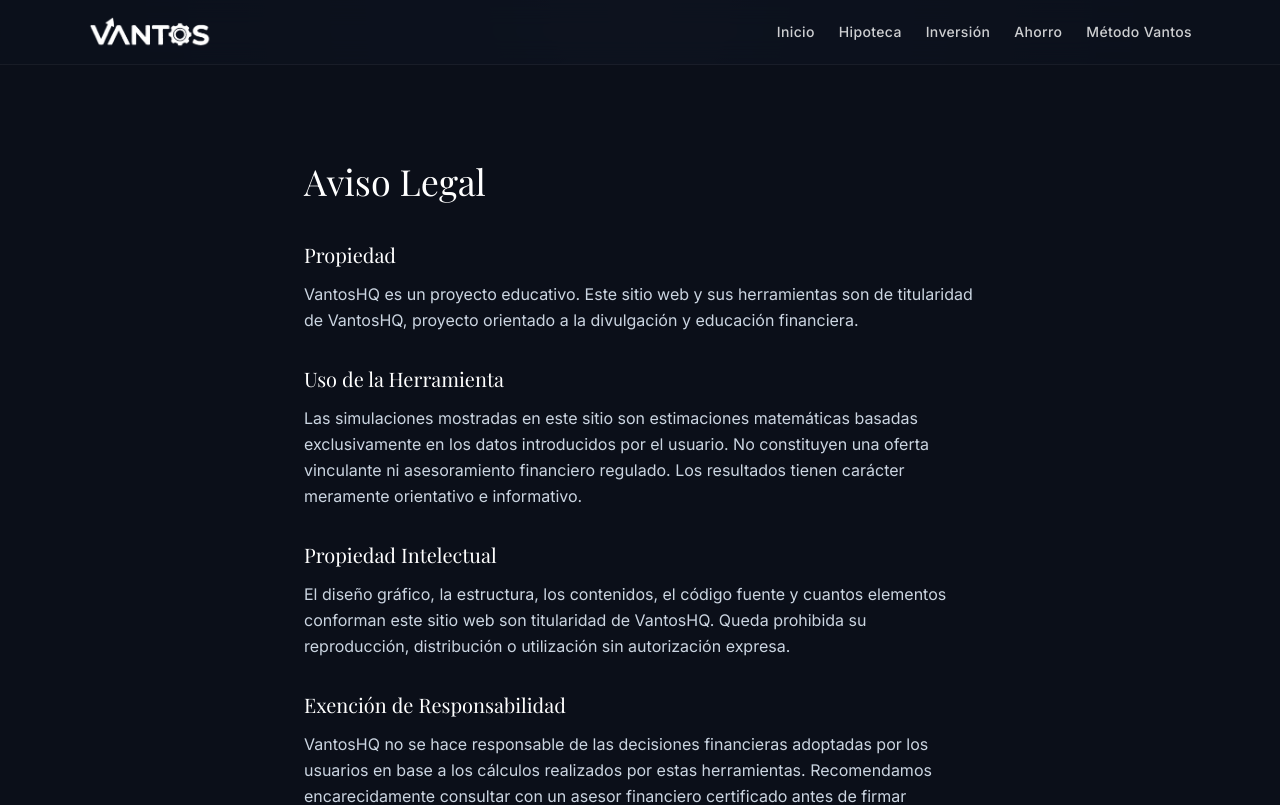
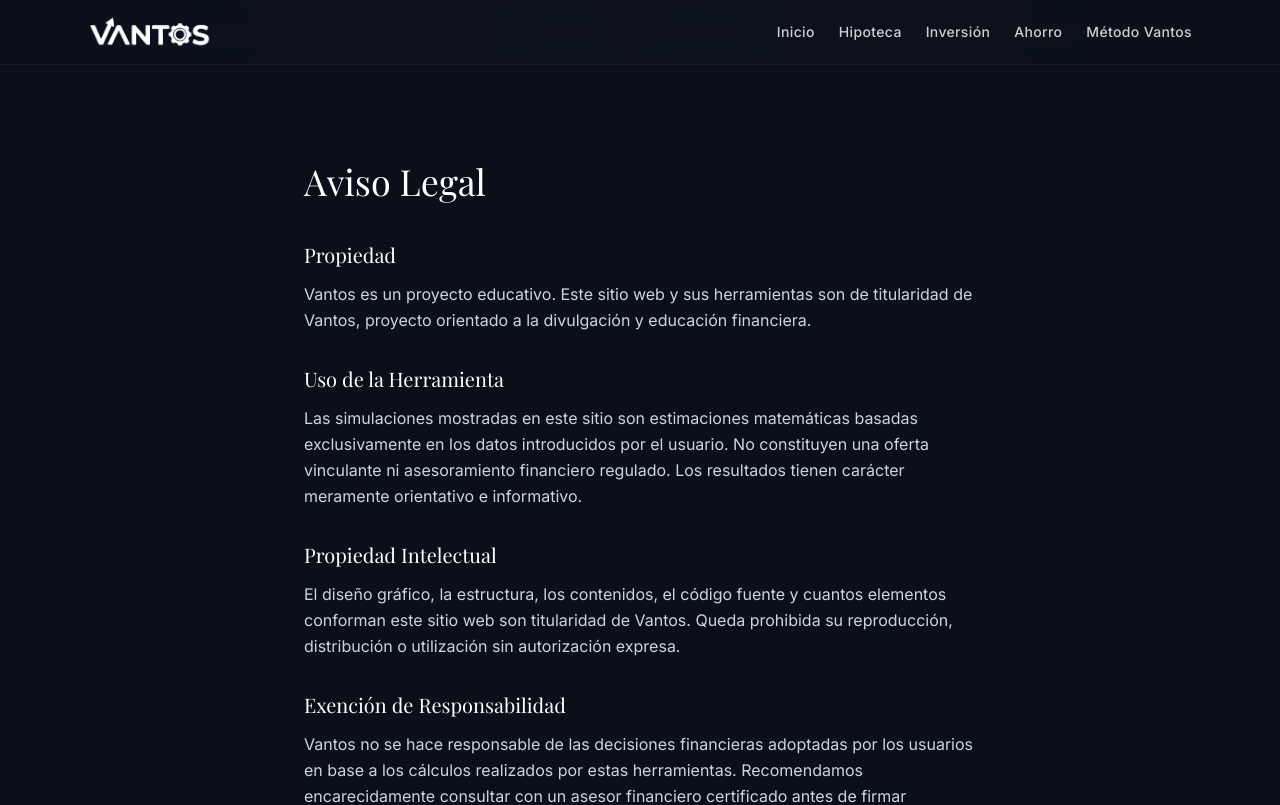
Before and after one commit to bombardeenLaUA/Vantos, a Next.js app: page /aviso-legal in a window 1280 px wide. Shown: the top 805 px of the page. Built offline with nearby package versions, Linux system fonts and the light colour scheme; a web font is replaced by a local one.

Commit message:
cambio de error en la pagina principal

```diff
--- a/app/aviso-legal/page.tsx
+++ b/app/aviso-legal/page.tsx
@@ -10,7 +10,7 @@
           <section>
             <h2 className="font-serif text-xl text-white mb-3">Propiedad</h2>
             <p>
-              VantosHQ es un proyecto educativo. Este sitio web y sus herramientas son de titularidad de VantosHQ, proyecto orientado a la divulgación y educación financiera.
+              Vantos es un proyecto educativo. Este sitio web y sus herramientas son de titularidad de Vantos, proyecto orientado a la divulgación y educación financiera.
             </p>
           </section>
 
@@ -24,14 +24,14 @@
           <section>
             <h2 className="font-serif text-xl text-white mb-3">Propiedad Intelectual</h2>
             <p>
-              El diseño gráfico, la estructura, los contenidos, el código fuente y cuantos elementos conforman este sitio web son titularidad de VantosHQ. Queda prohibida su reproducción, distribución o utilización sin autorización expresa.
+              El diseño gráfico, la estructura, los contenidos, el código fuente y cuantos elementos conforman este sitio web son titularidad de Vantos. Queda prohibida su reproducción, distribución o utilización sin autorización expresa.
             </p>
           </section>
 
           <section>
             <h2 className="font-serif text-xl text-white mb-3">Exención de Responsabilidad</h2>
             <p>
-              VantosHQ no se hace responsable de las decisiones financieras adoptadas por los usuarios en base a los cálculos realizados por estas herramientas. Recomendamos encarecidamente consultar con un asesor financiero certificado antes de firmar productos bancarios o tomar decisiones que afecten a su patrimonio.
+              Vantos no se hace responsable de las decisiones financieras adoptadas por los usuarios en base a los cálculos realizados por estas herramientas. Recomendamos encarecidamente consultar con un asesor financiero certificado antes de firmar productos bancarios o tomar decisiones que afecten a su patrimonio.
             </p>
           </section>
         </div>
--- a/app/globals.css
+++ b/app/globals.css
@@ -2,10 +2,16 @@
 @tailwind components;
 @tailwind utilities;
 
-html,
+html {
+  height: 100%;
+  min-height: 100%;
+}
+
 body {
+  min-height: 100%;
   height: 100%;
   background: radial-gradient(circle at 50% 0%, #1a2035 0%, #0B0F19 100%);
+  background-attachment: fixed;
   color: white;
 }
 
--- a/app/page.tsx
+++ b/app/page.tsx
@@ -2,7 +2,7 @@
 
 export default function Home() {
   return (
-    <section className="relative min-h-0 flex items-center bg-vantos-dark overflow-hidden">
+    <section className="relative flex-1 flex flex-col justify-center bg-vantos-dark overflow-hidden">
       {/* Luces ambientales (blur extremo, baja opacidad) */}
       <div
         className="absolute top-0 left-0 w-[400px] h-[400px] rounded-full blur-3xl opacity-[0.12] bg-indigo-500 pointer-events-none"
@@ -17,7 +17,7 @@
         aria-hidden
       />
 
-      <div className="relative max-w-6xl mx-auto px-4 sm:px-6 py-10 w-full">
+      <div className="relative max-w-6xl mx-auto px-4 sm:px-6 py-8 w-full">
         <div className="grid grid-cols-1 lg:grid-cols-2 gap-10 lg:gap-12 items-center">
           {/* Columna izquierda: texto */}
           <div className="space-y-4">
```
